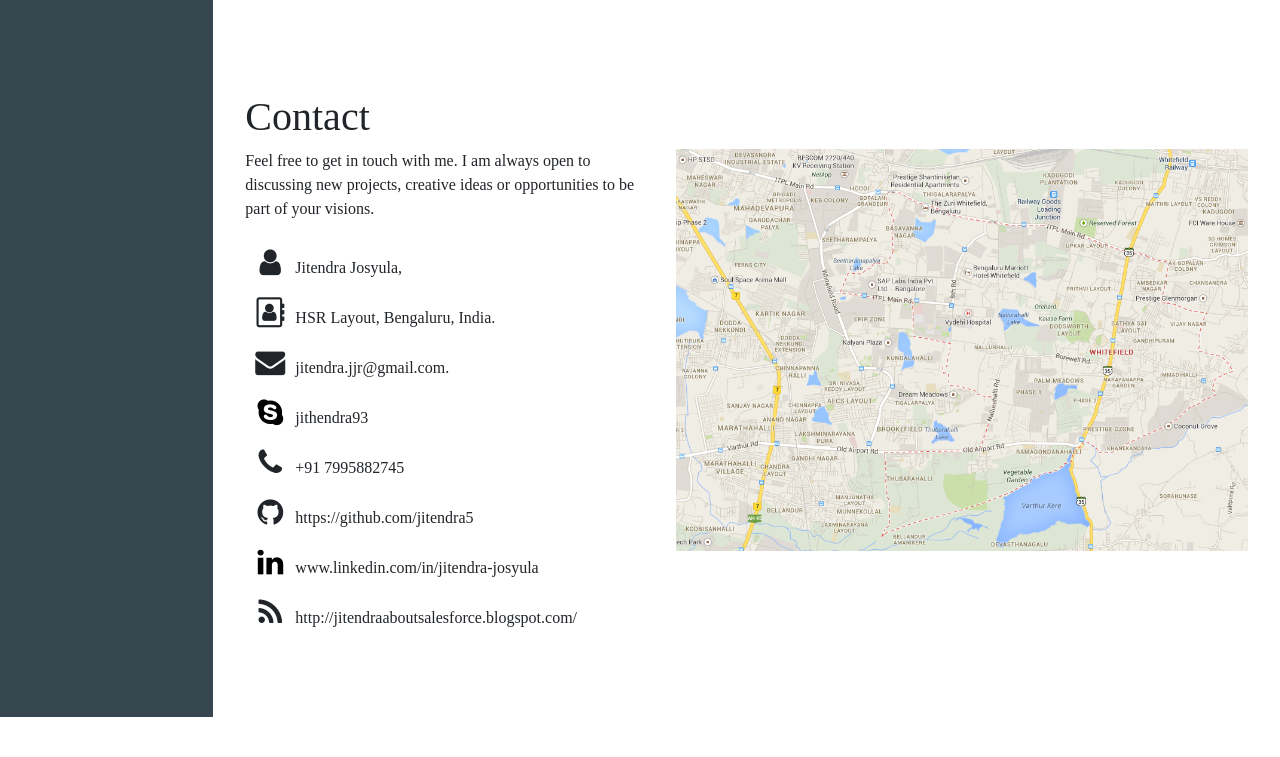
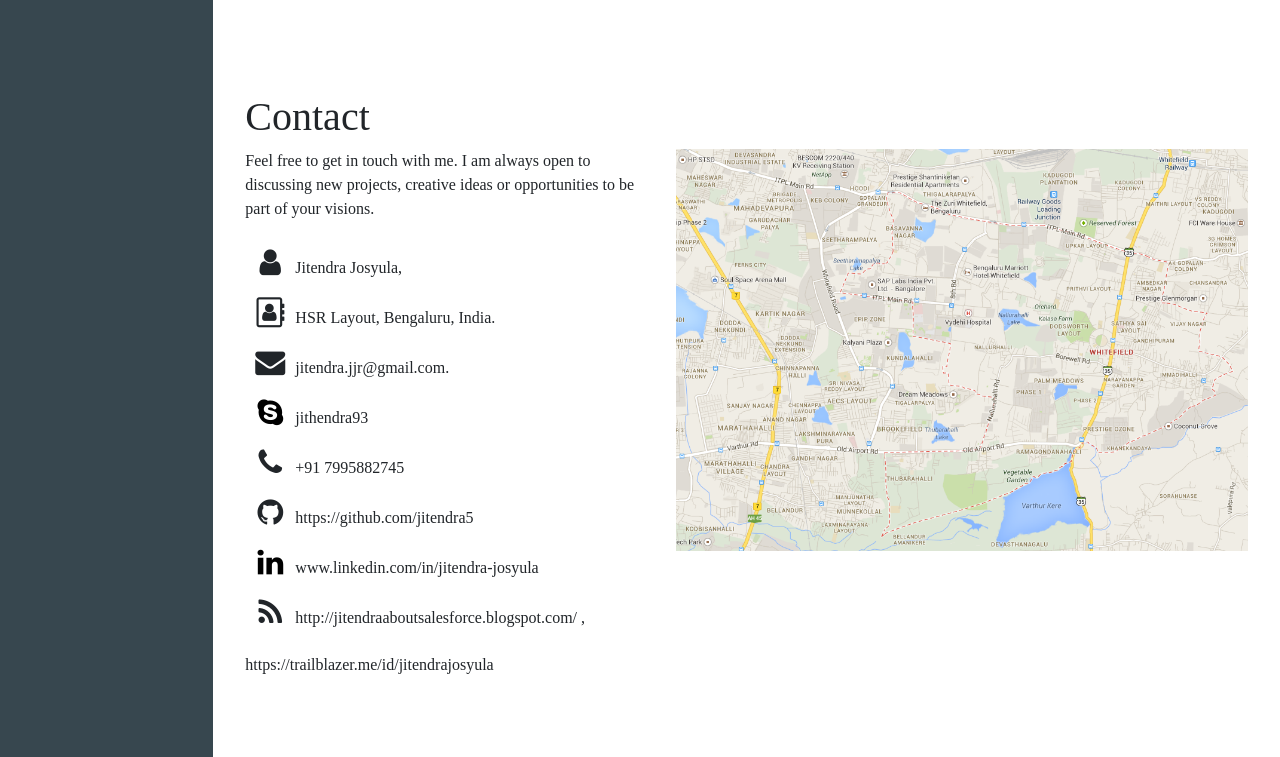
Before and after one commit to jitendra5/jitendrawebsite, a website: page index.html in a window 1280 px wide. Shown: the part 4885-5642 px from the top of the page. Before the commit the page ends 5602 px from the top, so only its background shows below. Drawn offline with Linux system fonts and the light colour scheme; a web font is replaced by a local one.

Commit message:
added trailhead link

```diff
--- a/index.html
+++ b/index.html
@@ -487,7 +487,7 @@
                                 <i class="fa fa-phone" aria-hidden="true"></i>+91 7995882745<br/>
                                 <i class="fa fa-github" aria-hidden="true"></i>https://github.com/jitendra5<br/>
                                 <i class="fa fa-linkedin" aria-hidden="true" style="color:black;background:white;"></i>www.linkedin.com/in/jitendra-josyula<br/>
-                                <i class="fa fa-rss" aria-hidden="true"></i>http://jitendraaboutsalesforce.blogspot.com/
+                                <i class="fa fa-rss" aria-hidden="true"></i>http://jitendraaboutsalesforce.blogspot.com/ , <p>https://trailblazer.me/id/jitendrajosyula</p>
 
 
                             </div>
```
